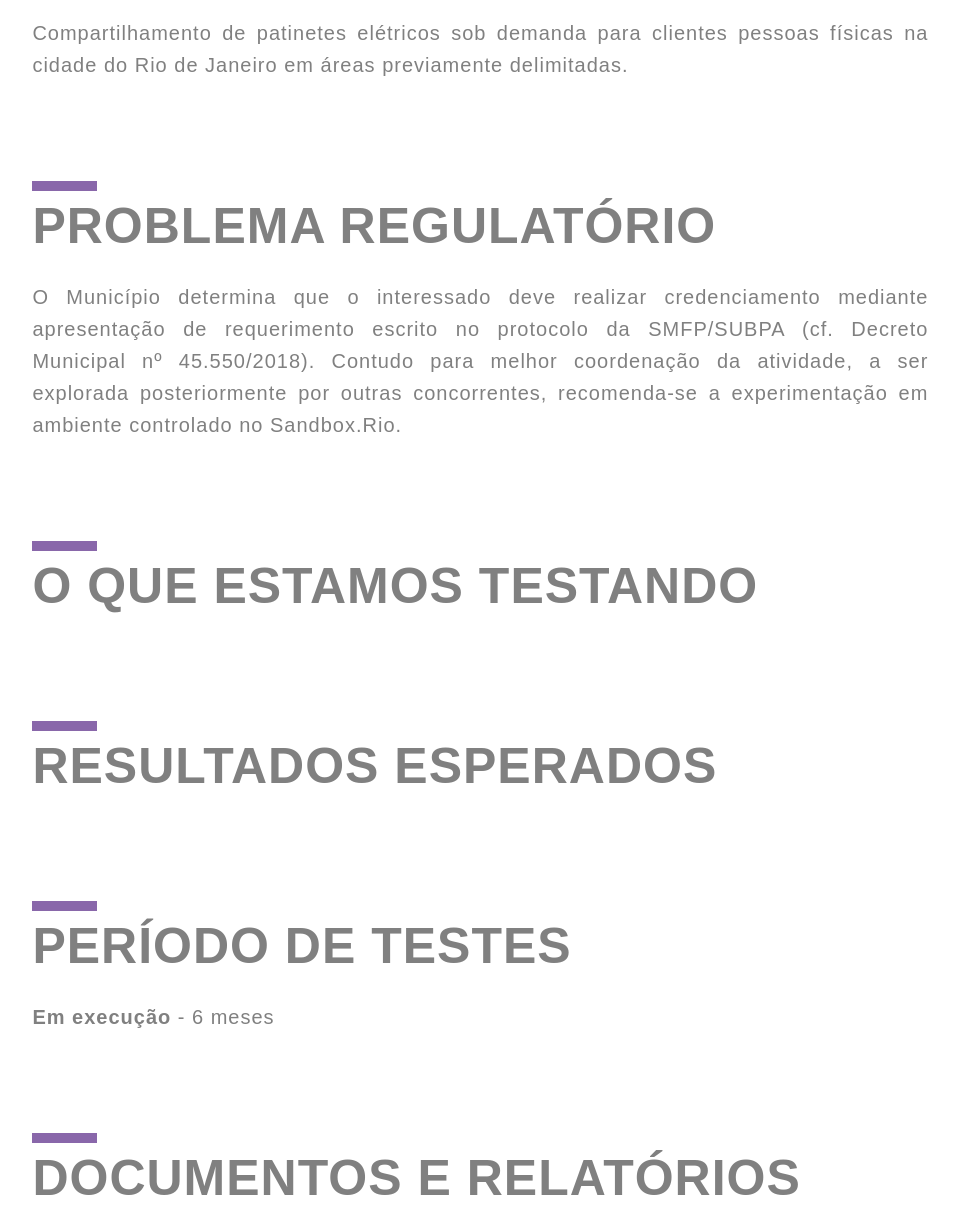
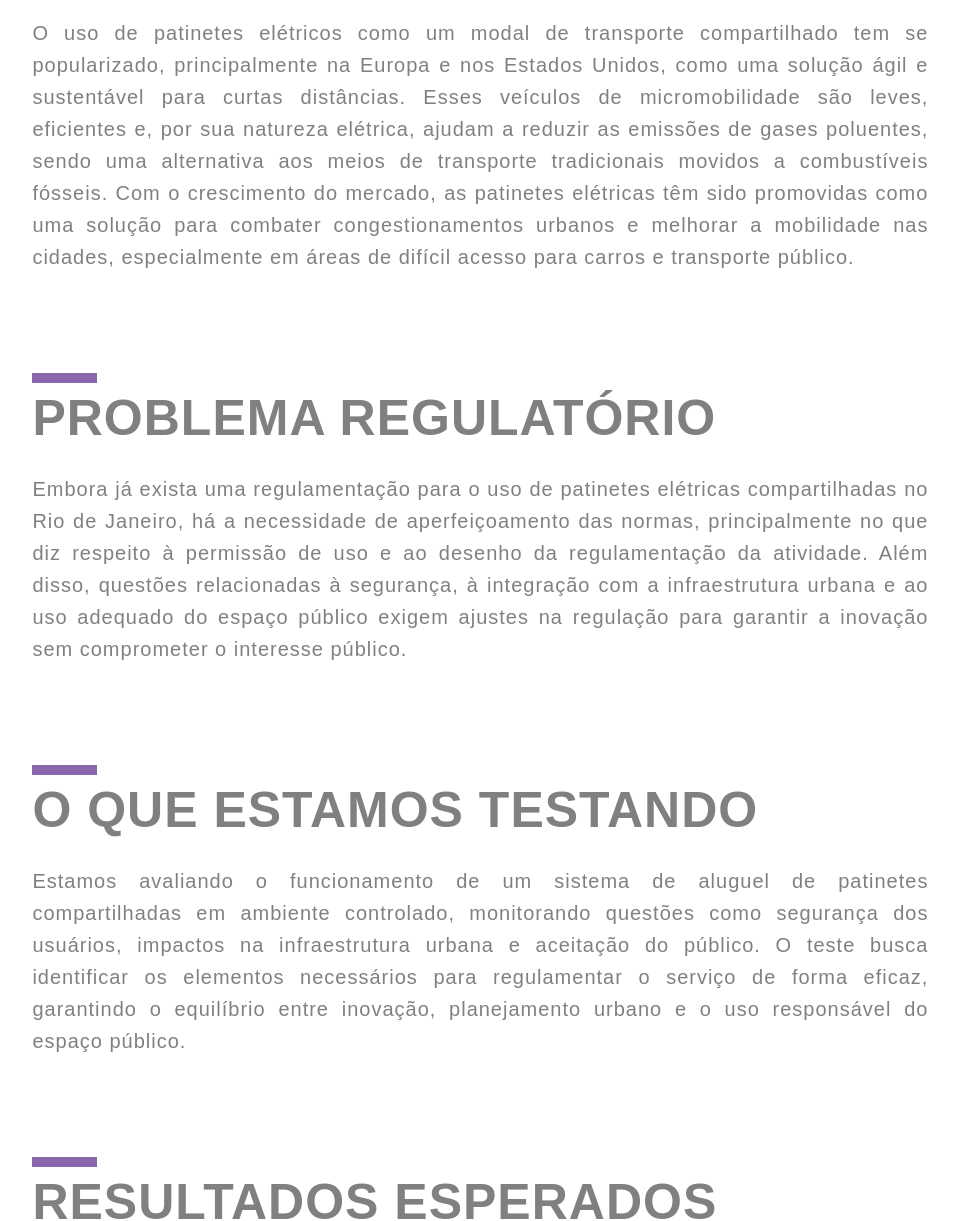
Before and after one commit to SandboxRio/sandboxrio, a plain HTML site: page em-andamento/whoosh.html in a window 1280 px wide. Shown: the part 635-1856 px from the top of the page, without its empty margins (70-1029 px from the left). Drawn offline with Linux system fonts and the light colour scheme.

Commit message:
Update whoosh.html

```diff
--- a/em-andamento/whoosh.html
+++ b/em-andamento/whoosh.html
@@ -100,9 +100,11 @@
           </div>
           <div style="padding: 0vh 22vw 6vh 8vw">
             <p>
-              Compartilhamento de patinetes elétricos sob demanda para
-			  clientes pessoas físicas na cidade do Rio de Janeiro em
-			  áreas previamente delimitadas.
+              O uso de patinetes elétricos como um modal de transporte compartilhado tem se popularizado, principalmente na Europa e nos Estados Unidos,
+		    como uma solução ágil e sustentável para curtas distâncias. Esses veículos de micromobilidade são leves, eficientes e,
+		    por sua natureza elétrica, ajudam a reduzir as emissões de gases poluentes, sendo uma alternativa aos meios de transporte tradicionais
+		    movidos a combustíveis fósseis. Com o crescimento do mercado, as patinetes elétricas têm sido promovidas como uma solução para combater
+		    congestionamentos urbanos e melhorar a mobilidade nas cidades, especialmente em áreas de difícil acesso para carros e transporte público.
             </p>
           </div>
 
@@ -113,11 +115,11 @@
 
 		  <div style="padding: 0vh 22vw 6vh 8vw">
 		  <p>
-		  O Município determina que o interessado deve realizar credenciamento
-		  mediante apresentação de requerimento escrito no protocolo da SMFP/SUBPA
-		  (cf. Decreto Municipal nº 45.550/2018). Contudo para melhor coordenação
-		  da atividade, a ser explorada posteriormente por outras concorrentes,
-		  recomenda-se a experimentação em ambiente controlado no Sandbox.Rio.
+		  Embora já exista uma regulamentação para o uso de patinetes elétricas compartilhadas no Rio de Janeiro,
+			  há a necessidade de aperfeiçoamento das normas, principalmente no que diz respeito à permissão de
+			  uso e ao desenho da regulamentação da atividade. Além disso, questões relacionadas à segurança, à
+			  integração com a infraestrutura urbana e ao uso adequado do espaço público exigem ajustes na
+			  regulação para garantir a inovação sem comprometer o interesse público.
 		  </p>
 		  </div>
 
@@ -127,6 +129,10 @@
           </div>
 		  <div style="padding: 0vh 22vw 6vh 8vw">
 		  <p>
+			  Estamos avaliando o funcionamento de um sistema de aluguel de patinetes compartilhadas em ambiente controlado,
+			  monitorando questões como segurança dos usuários, impactos na infraestrutura urbana e aceitação do público.
+			  O teste busca identificar os elementos necessários para regulamentar o serviço de forma eficaz, garantindo
+			  o equilíbrio entre inovação, planejamento urbano e o uso responsável do espaço público.
             </p>
 			</DIV>
 
@@ -137,6 +143,10 @@
 
 		  <div style="padding: 0vh 22vw 6vh 8vw">
 		  <p>
+			  Espera-se que o projeto forneça dados para embasar a criação de uma regulamentação específica que incentive o
+			  desenvolvimento do mercado de patinetes compartilhadas, assegure a segurança dos usuários e minimize impactos
+			  negativos na infraestrutura urbana. Além disso, o projeto busca promover a mobilidade sustentável e facilitar
+			  a integração das patinetes ao sistema de transporte da cidade.
             </p>
 		  </div>
 
```
